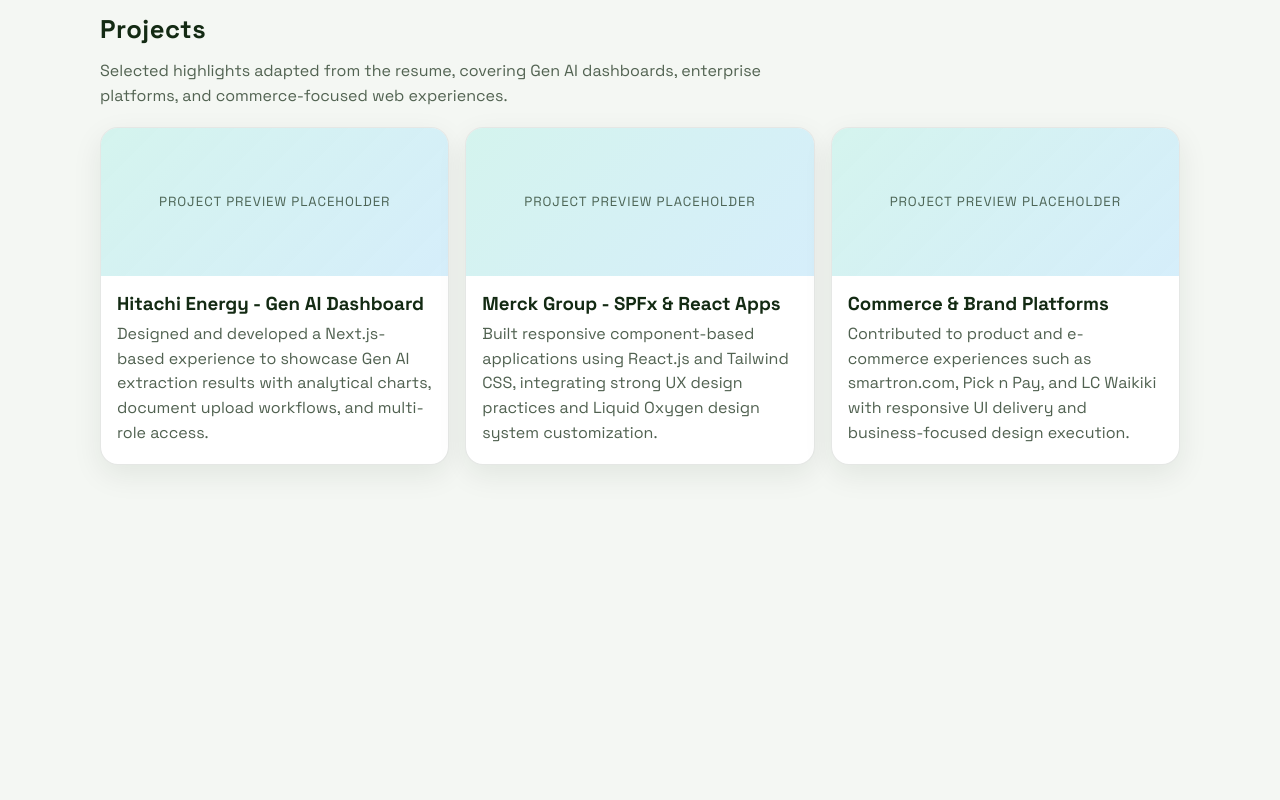
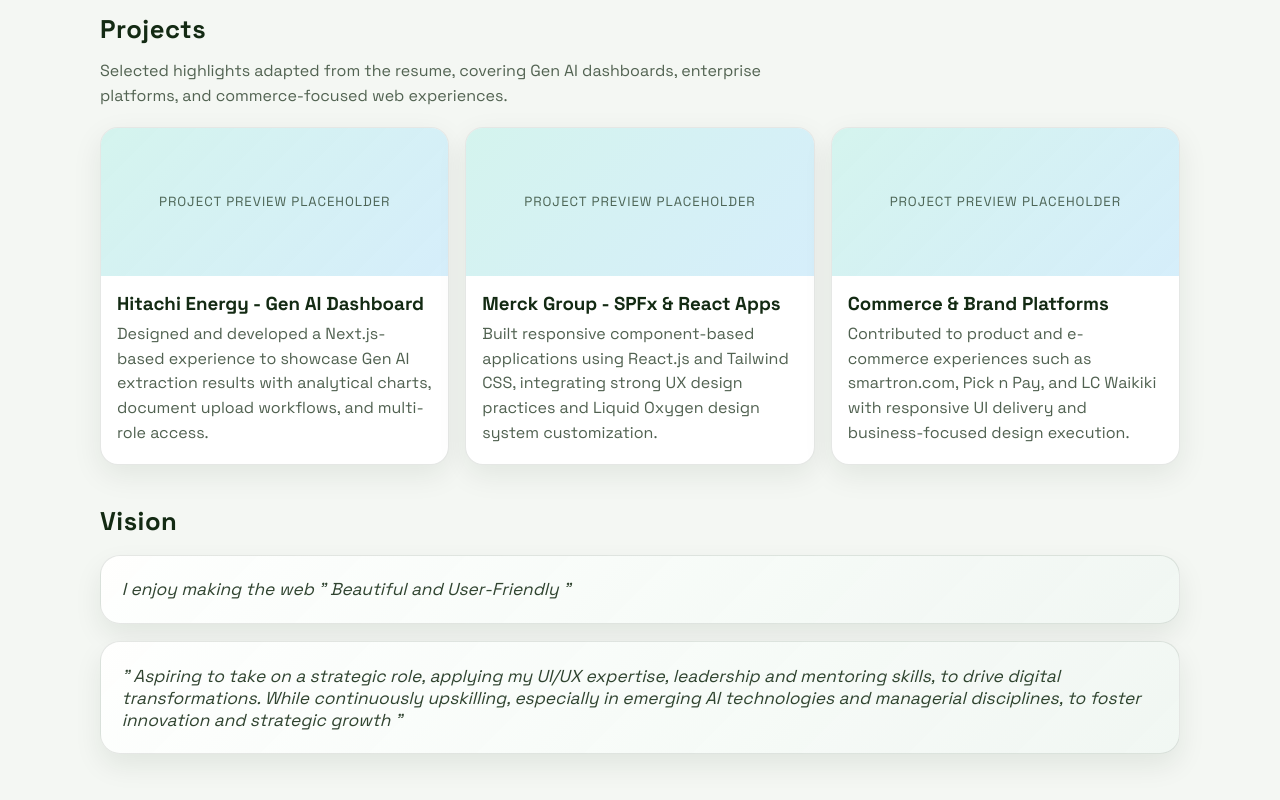
Before and after one commit to mohandeveloper2020/profile, a Next.js app: page / in a window 1280 px wide. Shown: the part 2055-2855 px from the top of the page. Before the commit the page ends 2600 px from the top, so only its background shows below. Built offline with nearby package versions, Linux system fonts and the light colour scheme.

Commit message:
minor styling updated

```diff
--- a/app/page.module.css
+++ b/app/page.module.css
@@ -314,6 +314,20 @@
   color: rgb(19 42 19 / 74%);
 }
 
+.visionCard {
+  border: 1px solid rgb(19 42 19 / 11%);
+  border-radius: 20px;
+  padding: 1.4rem 1.3rem;
+  background: linear-gradient(135deg, rgb(255 255 255 / 92%), rgb(240 247 242 / 88%));
+  box-shadow: 0 12px 28px rgb(19 42 19 / 8%);
+}
+
+.visionLead {
+  font-size: 1.08rem;
+  font-style: italic;
+  color: rgb(19 42 19 / 88%);
+}
+
 @keyframes fadeIn {
   from {
     opacity: 0;
--- a/app/page.tsx
+++ b/app/page.tsx
@@ -280,6 +280,23 @@
           ))}
         </div>
       </section>
+
+      <section className={styles.section}>
+        <h2>Vision</h2>
+        <article className={styles.visionCard}>
+          <p className={styles.visionLead}>
+            I enjoy making the web " Beautiful and User-Friendly "
+          </p>
+        </article>
+        <article className={styles.visionCard}>
+          <p className={styles.visionLead}>
+            " Aspiring to take on a strategic role, applying my UI/UX expertise,
+            leadership and mentoring skills, to drive digital transformations. While
+            continuously upskilling, especially in emerging AI technologies and
+            managerial disciplines, to foster innovation and strategic growth "
+          </p>
+        </article>
+      </section>
     </main>
   );
 }
```
